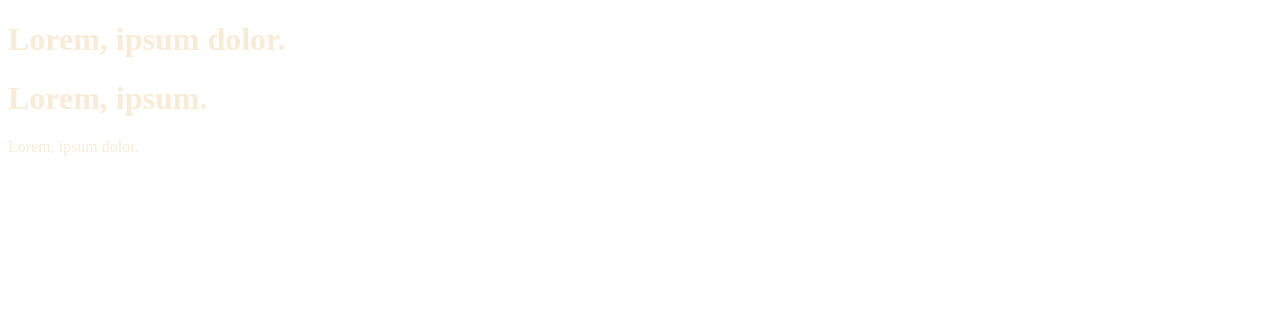
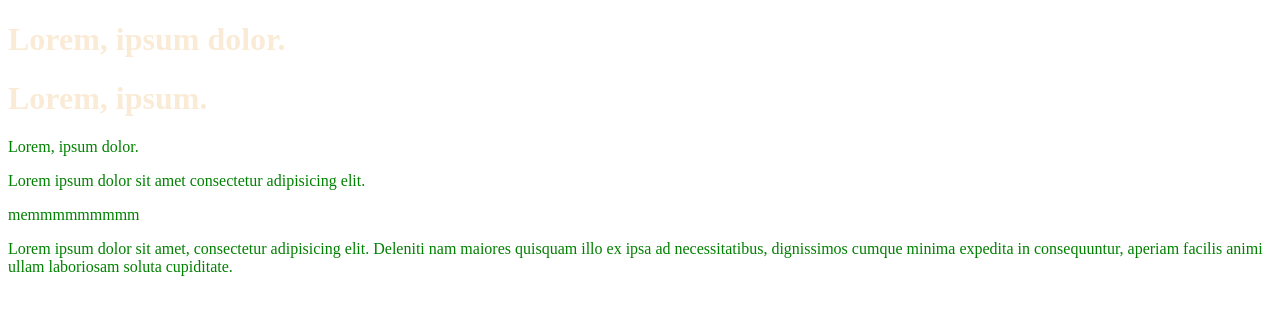
Before and after one commit to yorkducky/firproject1, a plain HTML site: page index.html in a window 1280 px wide. Drawn offline with Linux system fonts and the light colour scheme.

Commit message:
style change

```diff
--- a/index.html
+++ b/index.html
@@ -11,5 +11,8 @@
     <h1>Lorem, ipsum dolor.</h1>
     <h1>Lorem, ipsum.</h1>
     <p>Lorem, ipsum dolor.</p>
+    <p>Lorem ipsum dolor sit amet consectetur adipisicing elit.</p>
+    <p>memmmmmmmmm</p>
+    <p>Lorem ipsum dolor sit amet, consectetur adipisicing elit. Deleniti nam maiores quisquam illo ex ipsa ad necessitatibus, dignissimos cumque minima expedita in consequuntur, aperiam facilis animi ullam laboriosam soluta cupiditate.</p>
 </body>
 </html>
--- a/style.css
+++ b/style.css
@@ -1,3 +1,7 @@
 body{
     color:antiquewhite;
 }
+p{
+    color:green;
+
+}
```
